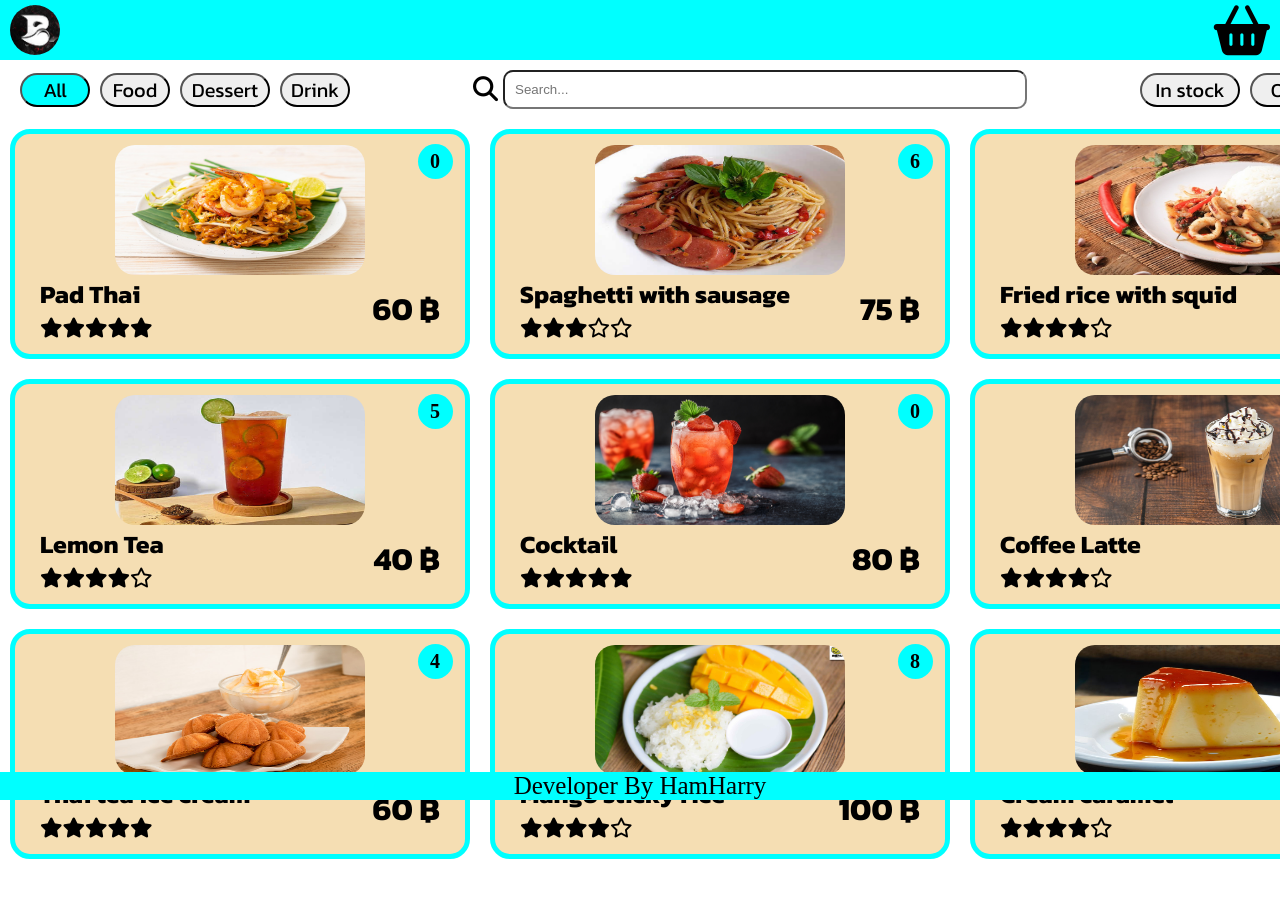
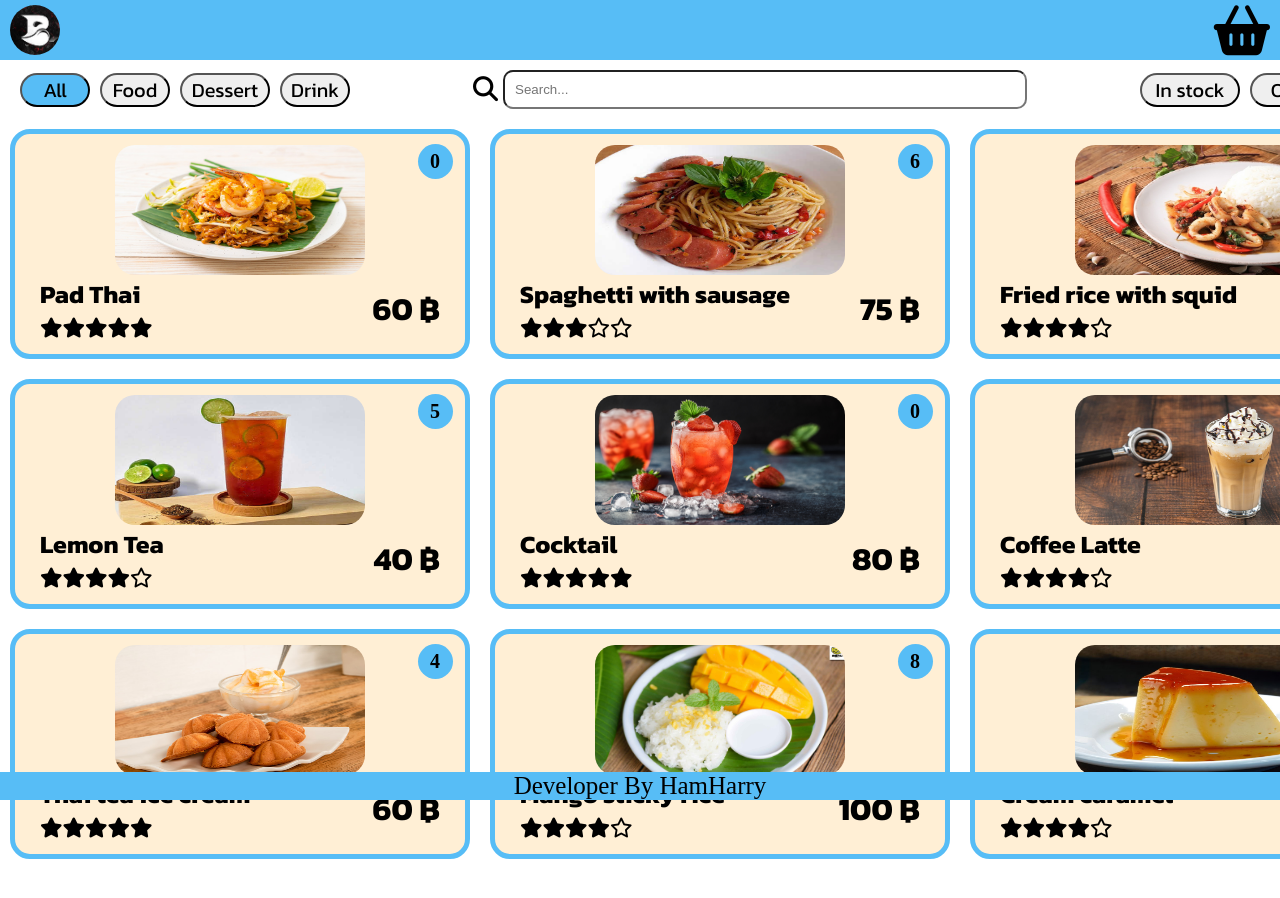
Before and after one commit to HamHarry/foodshop, a React (Vite) app: page / in a window 1280 px wide. Shown: the top 898 px of the page. Built offline with nearby package versions, Linux system fonts and the light colour scheme.

Commit message:
เปลี่ยนสี

```diff
--- a/src/css/App.css
+++ b/src/css/App.css
@@ -3,7 +3,7 @@
   grid-template-columns: 4fr 1fr;
   height: 91vh;
   gap: 15px;
-  background-color: aqua;
+  background-color: #57bdf6;
 }
 /* list-card ============================================== */
 .list-card {
@@ -54,7 +54,7 @@
   display: flex;
   justify-content: center;
   align-items: center;
-  background-color: aqua;
+  background-color: #57bdf6;
   height: 35px;
   width: 35px;
   border-radius: 50%;
@@ -66,10 +66,10 @@
   align-items: center;
   width: 450px;
   height: 220px;
-  border: 5px solid aqua;
+  border: 5px solid #57bdf6;
   border-radius: 20px;
   margin: 10px;
-  background-color: wheat;
+  background-color: #ffefd5;
   cursor: pointer;
   transition: 0.5s ease;
   opacity: 1;
@@ -104,7 +104,7 @@
 }
 /* list-pay ============================================== */
 .list-pay {
-  background-color: aqua;
+  background-color: #57bdf6;
   display: grid;
   grid-template-rows: 4fr 1fr;
   gap: 15px;
@@ -123,12 +123,12 @@
 .wrap-cart {
   display: flex;
   justify-content: space-between;
-  border: 2px solid aqua;
+  border: 2px solid #57bdf6;
   margin: 10px;
   width: 340px;
   height: 100px;
   border-radius: 10px;
-  background-color: wheat;
+  background-color: #ffefd5;
 }
 .cart-name {
   display: flex;
--- a/src/css/Button.css
+++ b/src/css/Button.css
@@ -16,7 +16,7 @@
   font-size: 20px;
   width: 70px;
   border-radius: 20px;
-  background-color: aqua;
+  background-color: #57bdf6;
   cursor: pointer;
   transition: 0.5s;
 }
@@ -36,7 +36,7 @@
   font-size: 20px;
   width: 70px;
   border-radius: 20px;
-  background-color: aqua;
+  background-color: #57bdf6;
   cursor: pointer;
   transition: 0.5s;
 }
@@ -56,7 +56,7 @@
   font-size: 20px;
   width: 90px;
   border-radius: 20px;
-  background-color: aqua;
+  background-color: #57bdf6;
   cursor: pointer;
   transition: 0.5s;
 }
@@ -76,7 +76,7 @@
   font-size: 20px;
   width: 70px;
   border-radius: 20px;
-  background-color: aqua;
+  background-color: #57bdf6;
   cursor: pointer;
   transition: 0.5s;
 }
@@ -96,7 +96,7 @@
   font-size: 20px;
   width: 100px;
   border-radius: 20px;
-  background-color: aqua;
+  background-color: #57bdf6;
   cursor: pointer;
   transition: 0.5s;
 }
@@ -116,7 +116,7 @@
   font-size: 20px;
   width: 150px;
   border-radius: 20px;
-  background-color: aqua;
+  background-color: #57bdf6;
   cursor: pointer;
   transition: 0.5s;
 }
--- a/src/css/Dialog.css
+++ b/src/css/Dialog.css
@@ -4,7 +4,7 @@
   bottom: 50%;
   transform: translate(-50%, 50%);
   border: 2px solid black;
-  background-color: aqua;
+  background-color: #57bdf6;
   border-radius: 20px;
   height: 700px;
   width: 500px;
@@ -45,12 +45,12 @@
   display: flex;
   justify-content: space-between;
   align-items: center;
-  border: 2px solid aqua;
+  border: 2px solid #57bdf6;
   margin: 10px;
   border-radius: 10px;
   font-family: "Kanit", sans-serif;
   height: 100px;
-  background-color: wheat;
+  background-color: #ffefd5;
   font-weight: bold;
 }
 .dialog-cart p {
--- a/src/css/Footer.css
+++ b/src/css/Footer.css
@@ -3,7 +3,7 @@
   bottom: 0;
   width: 100vw;
   font-size: 25px;
-  background-color: aqua;
+  background-color: #57bdf6;
   text-align: center;
 }
 /* phone ==================== */
--- a/src/css/Navbar.css
+++ b/src/css/Navbar.css
@@ -4,7 +4,7 @@
   height: 60px;
   justify-content: space-between;
   align-items: center;
-  background-color: aqua;
+  background-color: #57bdf6;
 }
 .navbar img {
   width: 50px;
```
